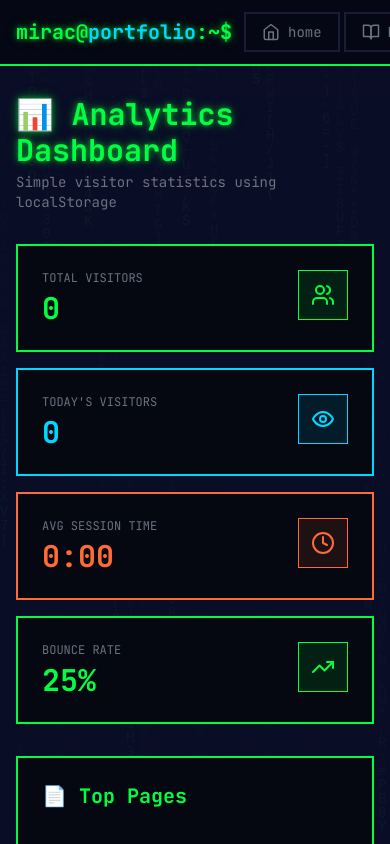
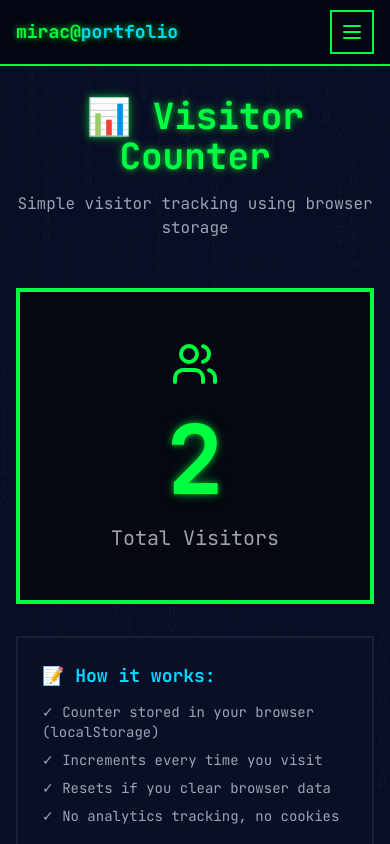
Before and after one commit to altunbaymirac/mirac.pfo, a React (Vite) app: page /analytics in a window 390 px wide. Shown: the top 844 px of the page. Built offline with nearby package versions, Linux system fonts and the light colour scheme.

Commit message:
Add files via upload

```diff
--- a/package.json
+++ b/package.json
@@ -19,10 +19,6 @@
     "react-markdown": "^9.0.1",
     "remark-gfm": "^4.0.0",
     "react-syntax-highlighter": "^15.5.0",
-    "chart.js": "^4.4.1",
-    "react-chartjs-2": "^5.2.0",
-    "axios": "^1.6.2",
-    "date-fns": "^3.0.6",
     "lucide-react": "^0.303.0"
   },
   "devDependencies": {
--- a/src/components/DCESOFCSimulator.jsx
+++ b/src/components/DCESOFCSimulator.jsx
@@ -82,43 +82,43 @@ export default function DCESOFCSimulator() {
       </div>
 
       {/* Metrics */}
-      <div className="grid grid-cols-2 md:grid-cols-4 gap-4">
-        <div className="bg-terminal-bg border border-terminal-border p-4">
-          <div className="flex items-center gap-2 text-gray-400 text-sm mb-2">
-            <Zap size={16} />
+      <div className="grid grid-cols-2 gap-3 md:gap-4">
+        <div className="bg-terminal-bg border border-terminal-border p-3 md:p-4">
+          <div className="flex items-center gap-2 text-gray-400 text-xs mb-2">
+            <Zap size={14} />
             <span>Power</span>
           </div>
-          <div className="text-2xl font-bold text-terminal-text">
+          <div className="text-xl md:text-2xl font-bold text-terminal-text">
             {power.toFixed(1)} kW
           </div>
         </div>
 
-        <div className="bg-terminal-bg border border-terminal-border p-4">
-          <div className="flex items-center gap-2 text-gray-400 text-sm mb-2">
-            <Gauge size={16} />
+        <div className="bg-terminal-bg border border-terminal-border p-3 md:p-4">
+          <div className="flex items-center gap-2 text-gray-400 text-xs mb-2">
+            <Gauge size={14} />
             <span>Efficiency</span>
           </div>
-          <div className="text-2xl font-bold text-terminal-secondary">
+          <div className="text-xl md:text-2xl font-bold text-terminal-secondary">
             {efficiency.toFixed(1)}%
           </div>
         </div>
 
-        <div className="bg-terminal-bg border border-terminal-border p-4">
-          <div className="flex items-center gap-2 text-gray-400 text-sm mb-2">
-            <Thermometer size={16} />
+        <div className="bg-terminal-bg border border-terminal-border p-3 md:p-4">
+          <div className="flex items-center gap-2 text-gray-400 text-xs mb-2">
+            <Thermometer size={14} />
             <span>NH₃ Cracking</span>
           </div>
-          <div className="text-2xl font-bold text-terminal-accent">
+          <div className="text-xl md:text-2xl font-bold text-terminal-accent">
             {temperature}°C
           </div>
         </div>
 
-        <div className="bg-terminal-bg border border-terminal-border p-4">
-          <div className="flex items-center gap-2 text-gray-400 text-sm mb-2">
-            <Droplet size={16} />
+        <div className="bg-terminal-bg border border-terminal-border p-3 md:p-4">
+          <div className="flex items-center gap-2 text-gray-400 text-xs mb-2">
+            <Droplet size={14} />
             <span>CO₂</span>
           </div>
-          <div className="text-2xl font-bold text-green-500">
+          <div className="text-xl md:text-2xl font-bold text-green-500">
             0 g/kWh
           </div>
         </div>
--- a/src/components/FLARESimulator.jsx
+++ b/src/components/FLARESimulator.jsx
@@ -43,40 +43,40 @@ export default function FLARESimulator() {
       </div>
 
       {/* Status Grid */}
-      <div className="grid grid-cols-2 md:grid-cols-4 gap-4">
-        <div className="bg-terminal-bg border border-terminal-border p-4">
-          <div className="flex items-center gap-2 text-gray-400 text-sm mb-2">
-            <Battery size={16} />
+      <div className="grid grid-cols-2 gap-3 md:gap-4">
+        <div className="bg-terminal-bg border border-terminal-border p-3 md:p-4">
+          <div className="flex items-center gap-2 text-gray-400 text-xs mb-2">
+            <Battery size={14} />
             <span>Battery</span>
           </div>
-          <div className="text-2xl font-bold text-terminal-text">
+          <div className="text-xl md:text-2xl font-bold text-terminal-text">
             {battery.toFixed(1)}%
           </div>
         </div>
 
-        <div className="bg-terminal-bg border border-terminal-border p-4">
-          <div className="flex items-center gap-2 text-gray-400 text-sm mb-2">
-            <Signal size={16} />
+        <div className="bg-terminal-bg border border-terminal-border p-3 md:p-4">
+          <div className="flex items-center gap-2 text-gray-400 text-xs mb-2">
+            <Signal size={14} />
             <span>Signal</span>
           </div>
-          <div className="text-2xl font-bold text-terminal-secondary">
+          <div className="text-xl md:text-2xl font-bold text-terminal-secondary">
             {signalStrength} dBm
           </div>
         </div>
 
-        <div className="bg-terminal-bg border border-terminal-border p-4">
-          <div className="flex items-center gap-2 text-gray-400 text-sm mb-2">
-            <Activity size={16} />
+        <div className="bg-terminal-bg border border-terminal-border p-3 md:p-4">
+          <div className="flex items-center gap-2 text-gray-400 text-xs mb-2">
+            <Activity size={14} />
             <span>Beacons</span>
           </div>
-          <div className="text-2xl font-bold text-terminal-accent">
+          <div className="text-xl md:text-2xl font-bold text-terminal-accent">
             {beaconCount}
           </div>
         </div>
 
-        <div className="bg-terminal-bg border border-terminal-border p-4">
-          <div className="flex items-center gap-2 text-gray-400 text-sm mb-2">
-            <MapPin size={16} />
+        <div className="bg-terminal-bg border border-terminal-border p-3 md:p-4">
+          <div className="flex items-center gap-2 text-gray-400 text-xs mb-2">
+            <MapPin size={14} />
             <span>GPS</span>
           </div>
           <div className="text-xs font-mono text-terminal-text">
--- a/src/components/Navigation.jsx
+++ b/src/components/Navigation.jsx
@@ -1,9 +1,11 @@
 import { Link, useLocation } from 'react-router-dom'
-import { motion } from 'framer-motion'
-import { Home, BookOpen, Briefcase, BarChart3, Mail, Github, Linkedin, Instagram } from 'lucide-react'
+import { motion, AnimatePresence } from 'framer-motion'
+import { Home, BookOpen, Briefcase, BarChart3, Mail, Github, Linkedin, Instagram, Menu, X } from 'lucide-react'
+import { useState } from 'react'
 
 export default function Navigation() {
   const location = useLocation()
+  const [mobileMenuOpen, setMobileMenuOpen] = useState(false)
 
   const navItems = [
     { path: '/', icon: Home, label: 'home' },
@@ -18,26 +20,26 @@ export default function Navigation() {
       initial={{ y: -100 }}
       animate={{ y: 0 }}
       transition={{ type: 'spring', stiffness: 100 }}
-      className="fixed top-0 left-0 right-0 z-50 bg-terminal-darker/80 backdrop-blur-sm border-b-2 border-terminal-text"
+      className="fixed top-0 left-0 right-0 z-50 bg-terminal-darker/95 backdrop-blur-sm border-b-2 border-terminal-text"
     >
       <div className="max-w-7xl mx-auto px-4">
         <div className="flex items-center justify-between h-16">
           {/* Logo */}
-          <Link to="/">
+          <Link to="/" onClick={() => setMobileMenuOpen(false)}>
             <motion.div
               whileHover={{ scale: 1.05 }}
               whileTap={{ scale: 0.95 }}
-              className="font-bold text-xl neon-glow"
+              className="font-bold text-lg md:text-xl neon-glow"
             >
               <span className="text-terminal-text">mirac@</span>
               <span className="text-terminal-secondary">portfolio</span>
-              <span className="text-terminal-text">:~$</span>
-              <span className="terminal-cursor">_</span>
+              <span className="text-terminal-text hidden sm:inline">:~$</span>
+              <span className="terminal-cursor hidden sm:inline">_</span>
             </motion.div>
           </Link>
 
-          {/* Nav Links */}
-          <div className="flex items-center space-x-1">
+          {/* Desktop Nav */}
+          <div className="hidden md:flex items-center space-x-1">
             {navItems.map((item) => {
               const Icon = item.icon
               const isActive = location.pathname === item.path
@@ -49,11 +51,11 @@ export default function Navigation() {
                     whileTap={{ scale: 0.95 }}
                     className={`flex items-center space-x-2 px-4 py-2 border-2 transition-all ${
                       isActive
-                        ? 'border-terminal-text bg-terminal-text/10 text-terminal-text'
-                        : 'border-terminal-border text-gray-500 hover:border-terminal-secondary hover:text-terminal-secondary'
+                        ? 'bg-terminal-text text-terminal-bg border-terminal-text'
+                        : 'border-terminal-border text-terminal-text hover:border-terminal-text'
                     }`}
                   >
-                    <Icon size={18} />
+                    <Icon size={16} />
                     <span className="text-sm font-mono">{item.label}</span>
                   </motion.div>
                 </Link>
@@ -61,11 +63,10 @@ export default function Navigation() {
             })}
           </div>
 
-          {/* Social Links */}
-          <div className="flex items-center space-x-3">
+          {/* Desktop Social */}
+          <div className="hidden md:flex items-center space-x-3">
             <motion.a
-              whileHover={{ scale: 1.2, rotate: 360 }}
-              transition={{ type: 'spring', stiffness: 300 }}
+              whileHover={{ scale: 1.2 }}
               href="https://github.com/altunbaymirac"
               target="_blank"
               rel="noopener noreferrer"
@@ -74,8 +75,7 @@ export default function Navigation() {
               <Github size={20} />
             </motion.a>
             <motion.a
-              whileHover={{ scale: 1.2, rotate: -360 }}
-              transition={{ type: 'spring', stiffness: 300 }}
+              whileHover={{ scale: 1.2 }}
               href="https://www.linkedin.com/in/miraç-altunbay"
               target="_blank"
               rel="noopener noreferrer"
@@ -84,8 +84,7 @@ export default function Navigation() {
               <Linkedin size={20} />
             </motion.a>
             <motion.a
-              whileHover={{ scale: 1.2, rotate: 360 }}
-              transition={{ type: 'spring', stiffness: 300 }}
+              whileHover={{ scale: 1.2 }}
               href="https://www.instagram.com/altunbay.mirac"
               target="_blank"
               rel="noopener noreferrer"
@@ -94,8 +93,82 @@ export default function Navigation() {
               <Instagram size={20} />
             </motion.a>
           </div>
+
+          {/* Mobile Menu Button */}
+          <button
+            onClick={() => setMobileMenuOpen(!mobileMenuOpen)}
+            className="md:hidden p-2 text-terminal-text border-2 border-terminal-text"
+          >
+            {mobileMenuOpen ? <X size={24} /> : <Menu size={24} />}
+          </button>
         </div>
       </div>
+
+      {/* Mobile Menu */}
+      <AnimatePresence>
+        {mobileMenuOpen && (
+          <motion.div
+            initial={{ height: 0, opacity: 0 }}
+            animate={{ height: 'auto', opacity: 1 }}
+            exit={{ height: 0, opacity: 0 }}
+            className="md:hidden bg-terminal-darker border-t-2 border-terminal-border overflow-hidden"
+          >
+            <div className="px-4 py-4 space-y-2">
+              {navItems.map((item) => {
+                const Icon = item.icon
+                const isActive = location.pathname === item.path
+
+                return (
+                  <Link
+                    key={item.path}
+                    to={item.path}
+                    onClick={() => setMobileMenuOpen(false)}
+                  >
+                    <div
+                      className={`flex items-center space-x-3 px-4 py-3 border-2 ${
+                        isActive
+                          ? 'bg-terminal-text text-terminal-bg border-terminal-text'
+                          : 'border-terminal-border text-terminal-text'
+                      }`}
+                    >
+                      <Icon size={20} />
+                      <span className="font-mono">{item.label}</span>
+                    </div>
+                  </Link>
+                )
+              })}
+
+              {/* Mobile Social */}
+              <div className="flex items-center justify-center space-x-6 pt-4 border-t-2 border-terminal-border">
+                <a
+                  href="https://github.com/altunbaymirac"
+                  target="_blank"
+                  rel="noopener noreferrer"
+                  className="text-terminal-text"
+                >
+                  <Github size={24} />
+                </a>
+                <a
+                  href="https://www.linkedin.com/in/miraç-altunbay"
+                  target="_blank"
+                  rel="noopener noreferrer"
+                  className="text-terminal-text"
+                >
+                  <Linkedin size={24} />
+                </a>
+                <a
+                  href="https://www.instagram.com/altunbay.mirac"
+                  target="_blank"
+                  rel="noopener noreferrer"
+                  className="text-terminal-text"
+                >
+                  <Instagram size={24} />
+                </a>
+              </div>
+            </div>
+          </motion.div>
+        )}
+      </AnimatePresence>
     </motion.nav>
   )
 }
--- a/src/pages/Analytics.jsx
+++ b/src/pages/Analytics.jsx
@@ -1,11 +1,5 @@
-import SimpleAnalytics from '../components/SimpleAnalytics'
+import VisitorCounter from './VisitorCounter'
 
 export default function Analytics() {
-  return (
-    <div className="min-h-screen pt-24 px-4 pb-12">
-      <div className="max-w-7xl mx-auto">
-        <SimpleAnalytics />
-      </div>
-    </div>
-  )
+  return <VisitorCounter />
 }
--- a/src/pages/Home.jsx
+++ b/src/pages/Home.jsx
@@ -90,23 +90,23 @@ export default function Home() {
               Also building simulations and mobile apps. First-year at AGÜ, learning by doing.
             </p>
 
-            <div className="flex flex-wrap items-center justify-center gap-4">
-              <Link to="/projects">
+            <div className="flex flex-col sm:flex-row items-center justify-center gap-4">
+              <Link to="/projects" className="w-full sm:w-auto">
                 <motion.button
                   whileHover={{ scale: 1.05 }}
                   whileTap={{ scale: 0.95 }}
-                  className="px-8 py-3 bg-terminal-text border-2 border-terminal-text text-terminal-bg font-bold font-mono flex items-center space-x-2 hover:bg-transparent hover:text-terminal-text transition-all"
+                  className="w-full sm:w-auto px-6 md:px-8 py-3 bg-terminal-text border-2 border-terminal-text text-terminal-bg font-bold font-mono flex items-center justify-center space-x-2 hover:bg-transparent hover:text-terminal-text transition-all"
                 >
                   <Rocket size={20} />
-                  <span>PROJELERİ GÖR</span>
+                  <span className="text-sm md:text-base">PROJELERİ GÖR</span>
                 </motion.button>
               </Link>
 
-              <Link to="/contact">
+              <Link to="/contact" className="w-full sm:w-auto">
                 <motion.button
                   whileHover={{ scale: 1.05 }}
                   whileTap={{ scale: 0.95 }}
-                  className="px-8 py-3 border-2 border-terminal-secondary text-terminal-secondary font-bold font-mono hover:bg-terminal-secondary hover:text-terminal-bg transition-all"
+                  className="w-full sm:w-auto px-6 md:px-8 py-3 border-2 border-terminal-secondary text-terminal-secondary font-bold font-mono hover:bg-terminal-secondary hover:text-terminal-bg transition-all text-sm md:text-base"
                 >
                   İLETİŞİM
                 </motion.button>
--- /dev/null
+++ b/src/pages/VisitorCounter.jsx
@@ -0,0 +1,74 @@
+import { useState, useEffect } from 'react'
+import { motion } from 'framer-motion'
+import { Users } from 'lucide-react'
+
+export default function VisitorCounter() {
+  const [count, setCount] = useState(0)
+
+  useEffect(() => {
+    try {
+      // Get current count
+      let visitors = parseInt(localStorage.getItem('visitor_count') || '0')
+
+      // Increment
+      visitors += 1
+
+      // Save
+      localStorage.setItem('visitor_count', visitors.toString())
+
+      // Display
+      setCount(visitors)
+    } catch (error) {
+      // Fallback if localStorage fails
+      setCount(1)
+    }
+  }, [])
+
+  return (
+    <div className="min-h-screen pt-24 px-4 pb-12">
+      <div className="max-w-4xl mx-auto">
+        <motion.div
+          initial={{ opacity: 0, y: 20 }}
+          animate={{ opacity: 1, y: 0 }}
+          className="text-center"
+        >
+          <h1 className="text-4xl md:text-5xl font-bold text-terminal-text neon-glow mb-4">
+            📊 Visitor Counter
+          </h1>
+          <p className="text-gray-400 mb-12">
+            Simple visitor tracking using browser storage
+          </p>
+
+          {/* Big Counter */}
+          <motion.div
+            initial={{ scale: 0.8 }}
+            animate={{ scale: 1 }}
+            transition={{ type: 'spring', stiffness: 200 }}
+            className="bg-terminal-darker border-4 border-terminal-text p-12 mb-8"
+          >
+            <Users size={48} className="text-terminal-text mx-auto mb-6" />
+            <div className="text-8xl md:text-9xl font-bold text-terminal-text neon-glow mb-4">
+              {count.toLocaleString()}
+            </div>
+            <p className="text-xl text-gray-400 font-mono">
+              Total Visitors
+            </p>
+          </motion.div>
+
+          {/* Info */}
+          <div className="bg-terminal-bg border-2 border-terminal-border p-6 text-left">
+            <h3 className="text-lg font-bold text-terminal-secondary mb-3">
+              📝 How it works:
+            </h3>
+            <ul className="space-y-2 text-sm text-gray-400">
+              <li>✓ Counter stored in your browser (localStorage)</li>
+              <li>✓ Increments every time you visit</li>
+              <li>✓ Resets if you clear browser data</li>
+              <li>✓ No analytics tracking, no cookies</li>
+            </ul>
+          </div>
+        </motion.div>
+      </div>
+    </div>
+  )
+}
```
